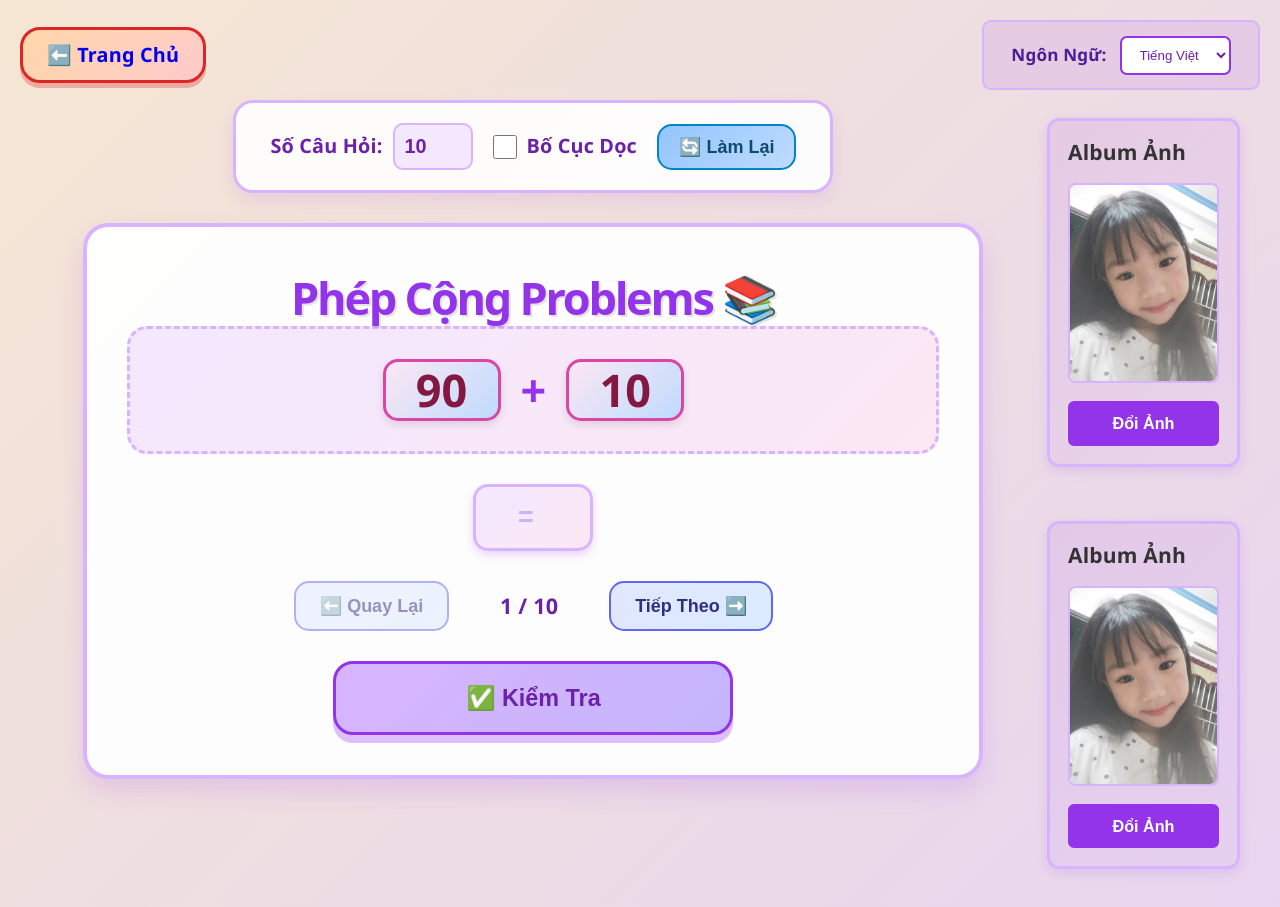
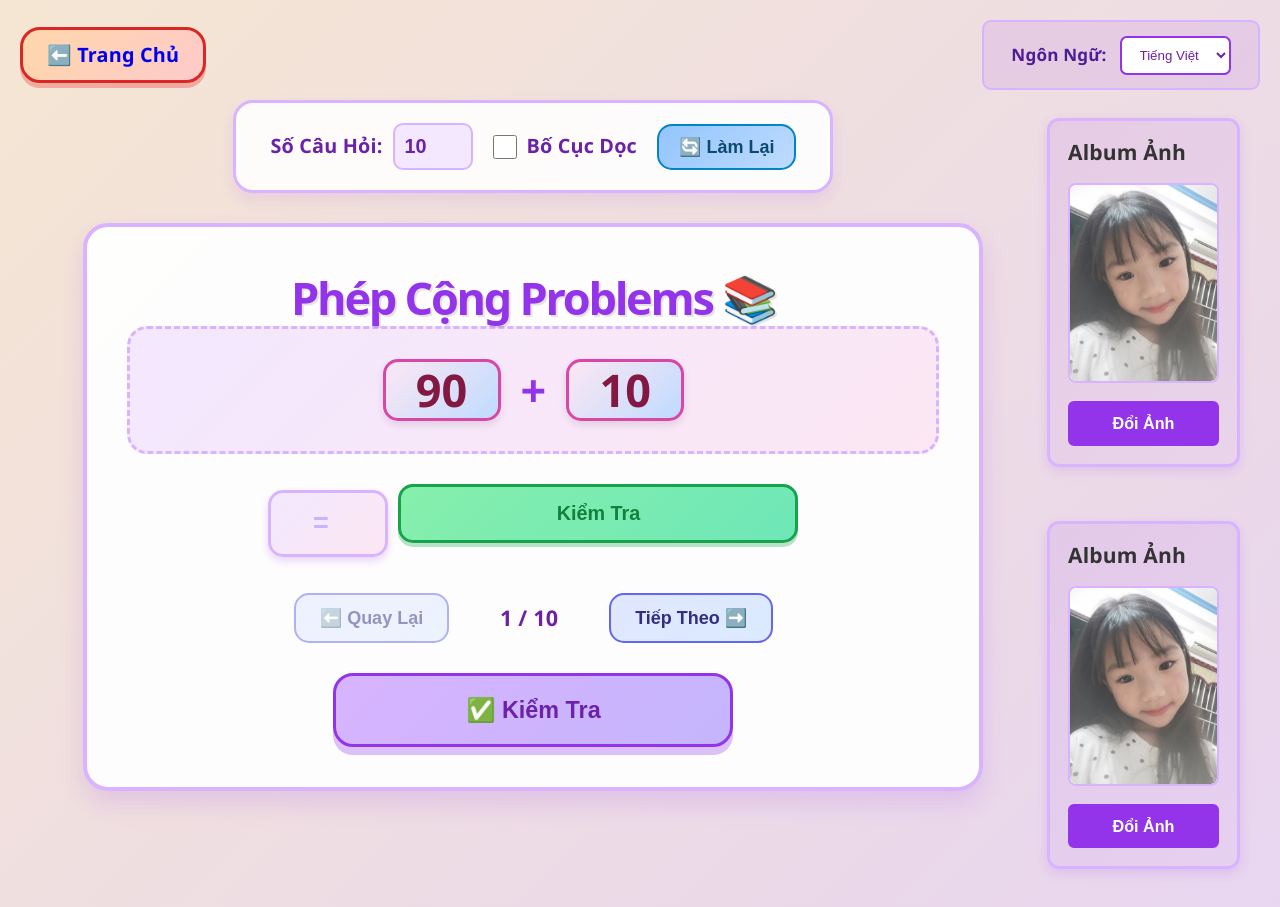
Before and after one commit to keungfan/nhjm-study, a React (Vite) app: page /nhjm-study/plus in a window 1280 px wide. Built offline with nearby package versions, Linux system fonts and the light colour scheme.

Commit message:
Add individual question verification with check button and feedback display

```diff
--- a/src/i18n.ts
+++ b/src/i18n.ts
@@ -26,6 +26,7 @@ const en = {
     "score": "Your Score:",
     "correct": "Correct!",
     "incorrect": "Try Again!",
+    "correctAnswer": "Correct answer",
     "outOf": "out of"
   },
   "test": {
@@ -70,6 +71,7 @@ const vi = {
     "score": "Điểm Của Bạn:",
     "correct": "Chính Xác!",
     "incorrect": "Thử Lại!",
+    "correctAnswer": "Đáp án đúng",
     "outOf": "trên"
   },
   "test": {
--- a/src/locales/en.json
+++ b/src/locales/en.json
@@ -22,6 +22,7 @@
     "score": "Your Score:",
     "correct": "Correct!",
     "incorrect": "Try Again!",
+    "correctAnswer": "Correct answer",
     "outOf": "out of"
   },
   "test": {
--- a/src/locales/vi.json
+++ b/src/locales/vi.json
@@ -22,6 +22,7 @@
     "score": "Điểm Của Bạn:",
     "correct": "Chính Xác!",
     "incorrect": "Thử Lại!",
+    "correctAnswer": "Đáp án đúng",
     "outOf": "trên"
   },
   "test": {
--- a/src/pages/Minus.tsx
+++ b/src/pages/Minus.tsx
@@ -19,6 +19,7 @@ export default function Minus() {
   const [answers, setAnswers] = useState<string[]>([]);
   const [points, setPoints] = useState<number | null>(null);
   const [currentQuestion, setCurrentQuestion] = useState(0);
+  const [checkedQuestions, setCheckedQuestions] = useState<Record<number, boolean>>({});
 
   useEffect(() => {
     generateQuestions();
@@ -49,6 +50,14 @@ export default function Minus() {
     const newAnswers = [...answers];
     newAnswers[currentQuestion] = e.target.value;
     setAnswers(newAnswers);
+  };
+
+  const handleCheckQuestion = () => {
+    const userAnswer = parseInt(answers[currentQuestion]);
+    const isCorrect = userAnswer === questions[currentQuestion].answer;
+    const newCheckedQuestions = { ...checkedQuestions };
+    newCheckedQuestions[currentQuestion] = isCorrect;
+    setCheckedQuestions(newCheckedQuestions);
   };
 
   const handleTest = () => {
@@ -135,7 +144,28 @@ export default function Minus() {
                 className="answer-input"
                 min="0"
               />
+              <button
+                onClick={handleCheckQuestion}
+                className="check-question-btn"
+              >
+                {t('buttons.check')}
+              </button>
             </div>
+
+            {checkedQuestions[currentQuestion] !== undefined && (
+              <div className={`question-feedback ${checkedQuestions[currentQuestion] ? 'correct' : 'incorrect'}`}>
+                <p>
+                  {checkedQuestions[currentQuestion]
+                    ? `✅ ${t('results.correct')}`
+                    : `❌ ${t('results.incorrect')}`}
+                </p>
+                {!checkedQuestions[currentQuestion] && (
+                  <p className="correct-answer">
+                    {t('results.correctAnswer')}: <strong>{questions[currentQuestion].answer}</strong>
+                  </p>
+                )}
+              </div>
+            )}
 
             <div className="navigation-buttons">
               <button
--- a/src/pages/Plus.tsx
+++ b/src/pages/Plus.tsx
@@ -19,6 +19,7 @@ export default function Plus() {
   const [answers, setAnswers] = useState<string[]>([]);
   const [points, setPoints] = useState<number | null>(null);
   const [currentQuestion, setCurrentQuestion] = useState(0);
+  const [checkedQuestions, setCheckedQuestions] = useState<Record<number, boolean>>({});
 
   useEffect(() => {
     generateQuestions();
@@ -51,6 +52,14 @@ export default function Plus() {
     const newAnswers = [...answers];
     newAnswers[currentQuestion] = e.target.value;
     setAnswers(newAnswers);
+  };
+
+  const handleCheckQuestion = () => {
+    const userAnswer = parseInt(answers[currentQuestion]);
+    const isCorrect = userAnswer === questions[currentQuestion].answer;
+    const newCheckedQuestions = { ...checkedQuestions };
+    newCheckedQuestions[currentQuestion] = isCorrect;
+    setCheckedQuestions(newCheckedQuestions);
   };
 
   const handleTest = () => {
@@ -137,7 +146,28 @@ export default function Plus() {
                 className="answer-input"
                 min="0"
               />
+              <button
+                onClick={handleCheckQuestion}
+                className="check-question-btn"
+              >
+                {t('buttons.check')}
+              </button>
             </div>
+
+            {checkedQuestions[currentQuestion] !== undefined && (
+              <div className={`question-feedback ${checkedQuestions[currentQuestion] ? 'correct' : 'incorrect'}`}>
+                <p>
+                  {checkedQuestions[currentQuestion]
+                    ? `✅ ${t('results.correct')}`
+                    : `❌ ${t('results.incorrect')}`}
+                </p>
+                {!checkedQuestions[currentQuestion] && (
+                  <p className="correct-answer">
+                    {t('results.correctAnswer')}: <strong>{questions[currentQuestion].answer}</strong>
+                  </p>
+                )}
+              </div>
+            )}
 
             <div className="navigation-buttons">
               <button
--- a/src/pages/Test.tsx
+++ b/src/pages/Test.tsx
@@ -24,6 +24,7 @@ export default function Test() {
   const [answers, setAnswers] = useState<string[]>([]);
   const [points, setPoints] = useState<number | null>(null);
   const [currentQuestion, setCurrentQuestion] = useState(0);
+  const [checkedQuestions, setCheckedQuestions] = useState<Record<number, boolean>>({});
 
   useEffect(() => {
     generateQuestions();
@@ -89,14 +90,12 @@ export default function Test() {
     setAnswers(newAnswers);
   };
 
-  const handleTest = () => {
-    let correctCount = 0;
-    answers.forEach((answer, index) => {
-      if (answer === questions[index].correctAnswer) {
-        correctCount++;
-      }
-    });
-    setPoints(correctCount);
+  const handleCheckQuestion = () => {
+    const userAnswer = answers[currentQuestion];
+    const isCorrect = userAnswer === questions[currentQuestion].correctAnswer;
+    const newCheckedQuestions = { ...checkedQuestions };
+    newCheckedQuestions[currentQuestion] = isCorrect;
+    setCheckedQuestions(newCheckedQuestions);
   };
 
   const handleNext = () => {
@@ -207,9 +206,24 @@ export default function Test() {
               </button>
             </div>
 
-            <button onClick={handleTest} className="test-button">
+            <button onClick={handleCheckQuestion} className="check-question-btn">
               ✅ {t('buttons.check')}
             </button>
+
+            {checkedQuestions[currentQuestion] !== undefined && (
+              <div className={`question-feedback ${checkedQuestions[currentQuestion] ? 'correct' : 'incorrect'}`}>
+                <p>
+                  {checkedQuestions[currentQuestion]
+                    ? `✅ ${t('results.correct')}`
+                    : `❌ ${t('results.incorrect')}`}
+                </p>
+                {!checkedQuestions[currentQuestion] && (
+                  <p className="correct-answer">
+                    {t('results.correctAnswer')}: <strong>{question.correctAnswer}</strong>
+                  </p>
+                )}
+              </div>
+            )}
 
             {points !== null && (
               <div className="results">
--- a/src/styles/MathPage.css
+++ b/src/styles/MathPage.css
@@ -195,6 +195,11 @@
 
 .input-section {
   margin-bottom: 30px;
+  display: flex;
+  justify-content: center;
+  align-items: center;
+  gap: 10px;
+  flex-wrap: wrap;
 }
 
 .answer-input {
@@ -282,6 +287,70 @@
 .test-button:active {
   transform: translateY(0);
   box-shadow: 0 4px 0 rgba(147, 51, 234, 0.3);
+}
+
+.check-question-btn {
+  width: auto;
+  padding: 15px 25px;
+  background: linear-gradient(135deg, #86efac 0%, #6ee7b7 100%);
+  border: 3px solid #16a34a;
+  border-radius: 15px;
+  font-size: 1.1rem;
+  font-weight: 700;
+  color: #15803d;
+  cursor: pointer;
+  transition: all 0.3s ease;
+  box-shadow: 0 4px 0 rgba(22, 163, 74, 0.3);
+}
+
+.check-question-btn:hover {
+  background: linear-gradient(135deg, #6ee7b7 0%, #4ade80 100%);
+  transform: translateY(-2px);
+  box-shadow: 0 6px 0 rgba(22, 163, 74, 0.4);
+}
+
+.check-question-btn:active {
+  transform: translateY(0);
+  box-shadow: 0 2px 0 rgba(22, 163, 74, 0.3);
+}
+
+.question-feedback {
+  width: 100%;
+  max-width: 400px;
+  padding: 20px;
+  border-radius: 15px;
+  margin-bottom: 20px;
+  animation: slideIn 0.3s ease;
+  text-align: center;
+}
+
+.question-feedback.correct {
+  background: linear-gradient(135deg, #dcfce7 0%, #bbf7d0 100%);
+  border: 3px solid #22c55e;
+}
+
+.question-feedback.correct p {
+  color: #15803d;
+  font-weight: 700;
+  font-size: 1.1rem;
+  margin: 0;
+}
+
+.question-feedback.incorrect {
+  background: linear-gradient(135deg, #fee2e2 0%, #fecaca 100%);
+  border: 3px solid #ef4444;
+}
+
+.question-feedback.incorrect p {
+  color: #7f1d1d;
+  font-weight: 700;
+  margin: 0;
+}
+
+.question-feedback .correct-answer {
+  margin-top: 10px;
+  font-size: 1rem;
+  color: inherit;
 }
 
 .results {
--- a/src/styles/Test.css
+++ b/src/styles/Test.css
@@ -305,6 +305,73 @@
   box-shadow: 0 4px 0 rgba(147, 51, 234, 0.3);
 }
 
+.check-question-btn {
+  display: block;
+  width: 100%;
+  max-width: 400px;
+  padding: 15px;
+  background: linear-gradient(135deg, #86efac 0%, #6ee7b7 100%);
+  border: 3px solid #16a34a;
+  border-radius: 15px;
+  font-size: 1.1rem;
+  font-weight: 700;
+  color: #15803d;
+  cursor: pointer;
+  transition: all 0.3s ease;
+  box-shadow: 0 4px 0 rgba(22, 163, 74, 0.3);
+  margin-bottom: 20px;
+}
+
+.check-question-btn:hover {
+  background: linear-gradient(135deg, #6ee7b7 0%, #4ade80 100%);
+  transform: translateY(-2px);
+  box-shadow: 0 6px 0 rgba(22, 163, 74, 0.4);
+}
+
+.check-question-btn:active {
+  transform: translateY(0);
+  box-shadow: 0 2px 0 rgba(22, 163, 74, 0.3);
+}
+
+.question-feedback {
+  width: 100%;
+  max-width: 400px;
+  padding: 20px;
+  border-radius: 15px;
+  margin-bottom: 20px;
+  animation: slideIn 0.3s ease;
+  text-align: center;
+}
+
+.question-feedback.correct {
+  background: linear-gradient(135deg, #dcfce7 0%, #bbf7d0 100%);
+  border: 3px solid #22c55e;
+}
+
+.question-feedback.correct p {
+  color: #15803d;
+  font-weight: 700;
+  font-size: 1.1rem;
+  margin: 0;
+}
+
+.question-feedback.incorrect {
+  background: linear-gradient(135deg, #fee2e2 0%, #fecaca 100%);
+  border: 3px solid #ef4444;
+}
+
+.question-feedback.incorrect p {
+  color: #7f1d1d;
+  font-weight: 700;
+  margin: 0;
+}
+
+.question-feedback .correct-answer {
+  margin-top: 10px;
+  font-size: 1rem;
+  color: inherit;
+}
+
 .results {
   background: linear-gradient(135deg, #fef3c7 0%, #fce7f3 100%);
   border: 3px solid #f59e0b;
```
